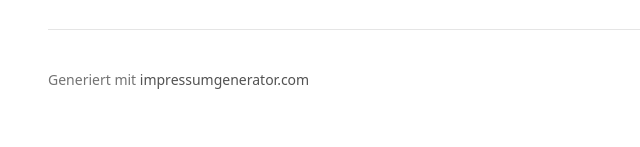
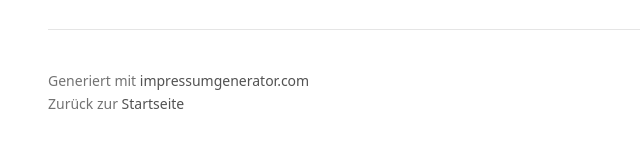
Before and after one commit to felixgabel/portfolio, a Vue app: page /impressum in a window 1280 px wide. Shown: the part 533-680 px from the top of the page, without its empty margins (0-640 px from the left). Built offline with nearby package versions, Linux system fonts and the light colour scheme; a web font is replaced by a local one.

Commit message:
feature: enhance Impressum footer with navigation link

```diff
--- a/src/views/ImpressumView.vue
+++ b/src/views/ImpressumView.vue
@@ -1,3 +1,7 @@
+<script setup lang="ts">
+import { RouterLink } from 'vue-router'
+</script>
+
 <template>
   <div class="flex flex-col gap-10 pb-16 text-base lg:py-24">
     <h1 class="text-4xl font-bold tracking-tight text-neutral-800 dark:text-neutral-200">
@@ -49,7 +53,7 @@
       </address>
     </section>
     <hr class="mt-4 border-neutral-200 dark:border-neutral-700" />
-    <footer class="text-sm text-neutral-500">
+    <footer class="text-sm leading-relaxed text-neutral-500">
       <p>
         Generiert mit
         <a
@@ -59,6 +63,12 @@
           impressumgenerator.com
         </a>
       </p>
+      <p>
+        Zurück zur
+        <RouterLink to="/" class="font-medium text-neutral-600 dark:text-neutral-400"
+          >Startseite</RouterLink
+        >
+      </p>
     </footer>
   </div>
 </template>
```
